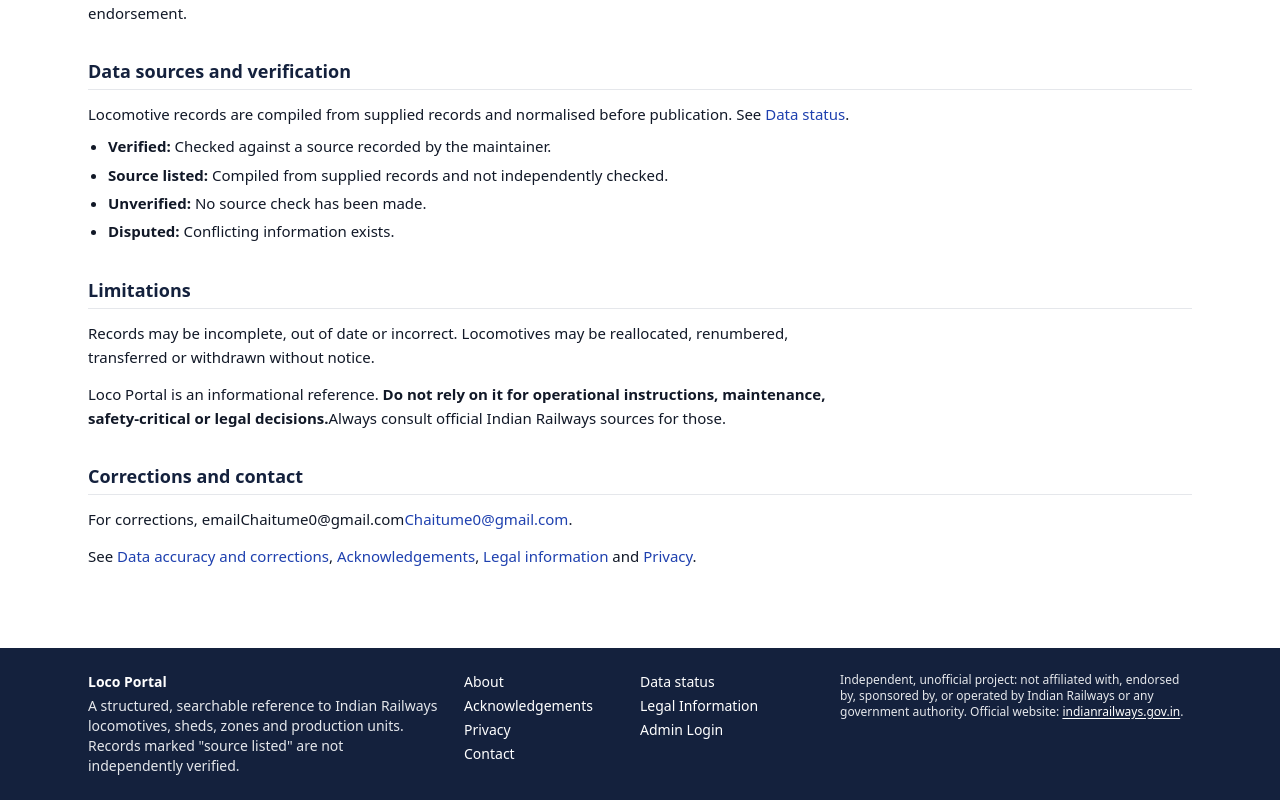
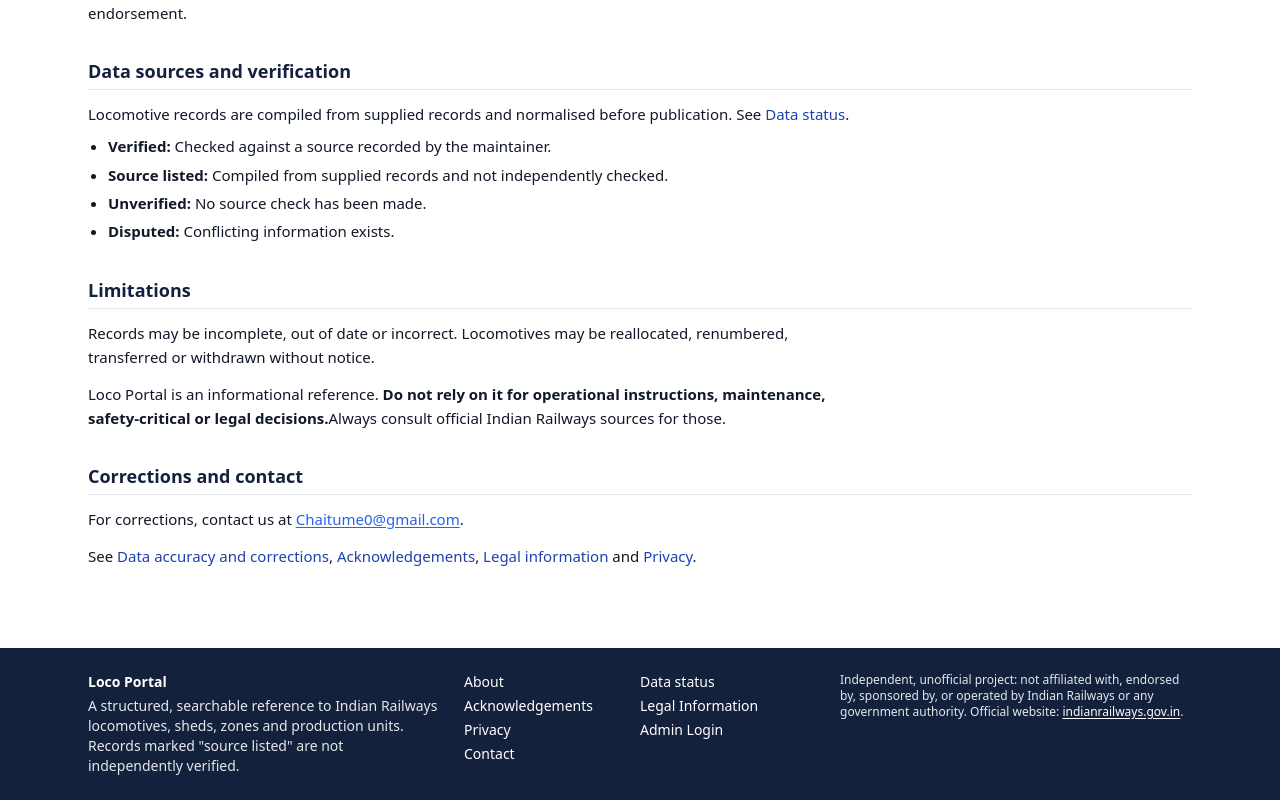
Before and after one commit to Chaitanyadurgeshweb/loco-db-final, a Next.js app: page /about in a window 1280 px wide. Shown: the part 889-1689 px from the top of the page. Built offline with nearby package versions, Linux system fonts and the light colour scheme.

Commit message:
Update Contact.tsx

```diff
--- a/components/Contact.tsx
+++ b/components/Contact.tsx
@@ -5,14 +5,13 @@ export default function Contact({
 }: {
   topic?: string;
 }) {
-  if (!CONTACT_EMAIL) {
-    return null;
-  }
-
   return (
     <p>
-      For {topic}, email{"Chaitume0@gmail.com"}
-      <a href={`mailto:${CONTACT_EMAIL}`}>
+      For {topic}, contact us at{" "}
+      <a
+        href={`mailto:${CONTACT_EMAIL}`}
+        className="text-blue-600 underline"
+      >
         {CONTACT_EMAIL}
       </a>.
     </p>
```
